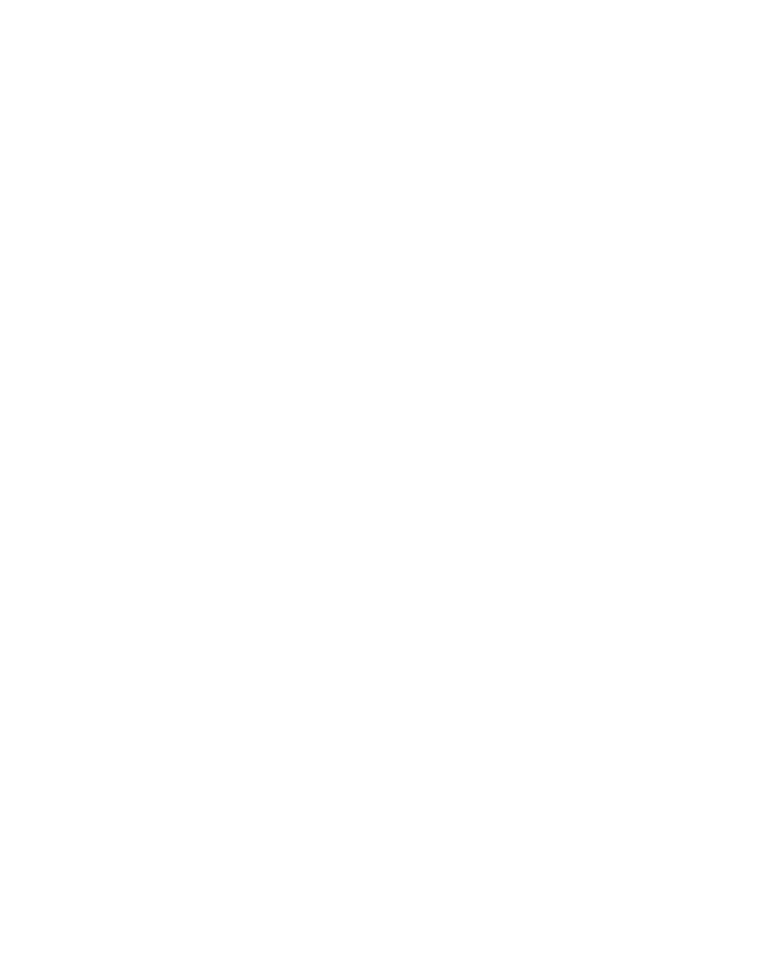
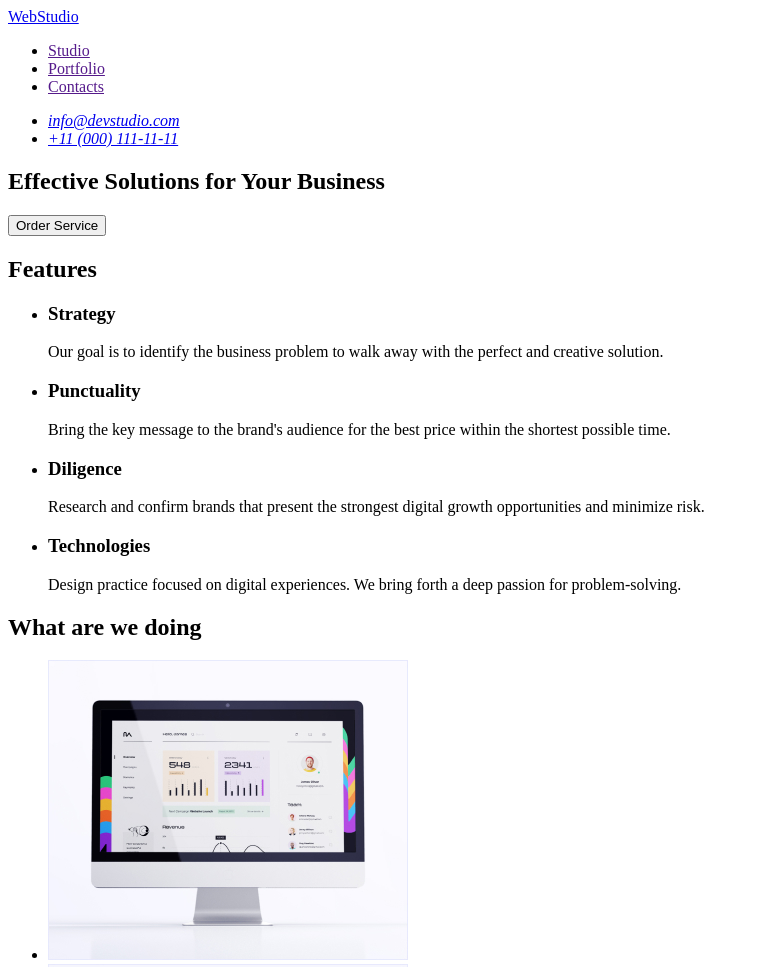
Before and after one commit to p0daru/goit-markup-hw-02, a plain HTML site: page index.html in a window 1280 px wide. Shown: the top 967 px of the page, without its empty margins (0-759 px from the left). Before the commit the page ends 800 px from the top, so only its background shows below. Drawn offline with Linux system fonts and the light colour scheme.

Commit message:
commit-2

```diff
--- a/index.html
+++ b/index.html
@@ -4,7 +4,112 @@
     <meta charset="UTF-8" />
     <meta http-equiv="X-UA-Compatible" content="IE=edge" />
     <meta name="viewport" content="width=device-width, initial-scale=1.0" />
-    <title>Document</title>
+    <title>WebStudio</title>
   </head>
-  <body></body>
+  <body>
+    <header>
+      <nav>
+        <a href="./index.html">WebStudio</a>
+        <ul>
+          <li><a href="">Studio</a></li>
+          <li><a href="">Portfolio</a></li>
+          <li><a href="">Contacts</a></li>
+        </ul>
+      </nav>
+      <address>
+        <ul>
+          <li><a href="mailto:info@devstudio.com">info@devstudio.com</a></li>
+          <li><a href="tel:+110001111111">+11 (000) 111-11-11</a></li>
+        </ul>
+      </address>
+    </header>
+    <main>
+      <!-- Hero -->
+      <section class="">
+        <h1>Effective Solutions for Your Business</h1>
+        <button type="button">Order Service</button>
+      </section>
+
+      <!-- Features -->
+      <section class="">
+        <h2>Features</h2>
+        <ul>
+          <li>
+            <h3>Strategy</h3>
+            <p>
+              Our goal is to identify the business problem to walk away with the
+              perfect and creative solution.
+            </p>
+          </li>
+          <li>
+            <h3>Punctuality</h3>
+            <p>
+              Bring the key message to the brand's audience for the best price
+              within the shortest possible time.
+            </p>
+          </li>
+          <li>
+            <h3>Diligence</h3>
+            <p>
+              Research and confirm brands that present the strongest digital
+              growth opportunities and minimize risk.
+            </p>
+          </li>
+          <li>
+            <h3>Technologies</h3>
+            <p>
+              Design practice focused on digital experiences. We bring forth a
+              deep passion for problem-solving.
+            </p>
+          </li>
+        </ul>
+      </section>
+
+      <!-- What are we doing -->
+      <section class="">
+        <h2>What are we doing</h2>
+        <ul>
+          <li><img src="./images/img1.jpg" alt="computer" width="360" /></li>
+          <li><img src="./images/img2.jpg" alt="messenger" width="360" /></li>
+          <li><img src="./images/img3.jpg" alt="iphone" width="360" /></li>
+        </ul>
+      </section>
+
+      <!-- Our Team -->
+      <section class="">
+        <h2>Our Team</h2>
+        <ul>
+          <li>
+            <img src="./images/img-1.jpg" alt="Mark Guerrero" width="264" />
+            <h3>Mark Guerrero</h3>
+            <p>Product Designer</p>
+          </li>
+          <li>
+            <img src="./images/img-2.jpg" alt="Tom Ford" width="264" />
+            <h3>Tom Ford</h3>
+            <p>Frontend Developer</p>
+          </li>
+          <li>
+            <img src="./images/img-3.jpg" alt="Camila Garcia" width="264" />
+            <h3>Camila Garcia</h3>
+            <p>Marketing</p>
+          </li>
+          <li>
+            <img src="./images/img.jpg" alt="Daniel Wilson" width="264" />
+            <h3>Daniel Wilson</h3>
+            <p>UI Designer</p>
+          </li>
+        </ul>
+      </section>
+    </main>
+
+    <!-- Footer -->
+    <footer>
+      <a href="./index.html">WebStudio</a>
+      <p>
+        Increase the flow of customers and sales for your business with digital
+        marketing & growth solutions.
+      </p>
+    </footer>
+  </body>
 </html>
```
Also changed, not shown: images/img-1.jpg (added), images/img-2.jpg (added), images/img-3.jpg (added), images/img.jpg (added), images/img1.jpg (added), images/img2.jpg (added), images/img3.jpg (added), 2 other files.
